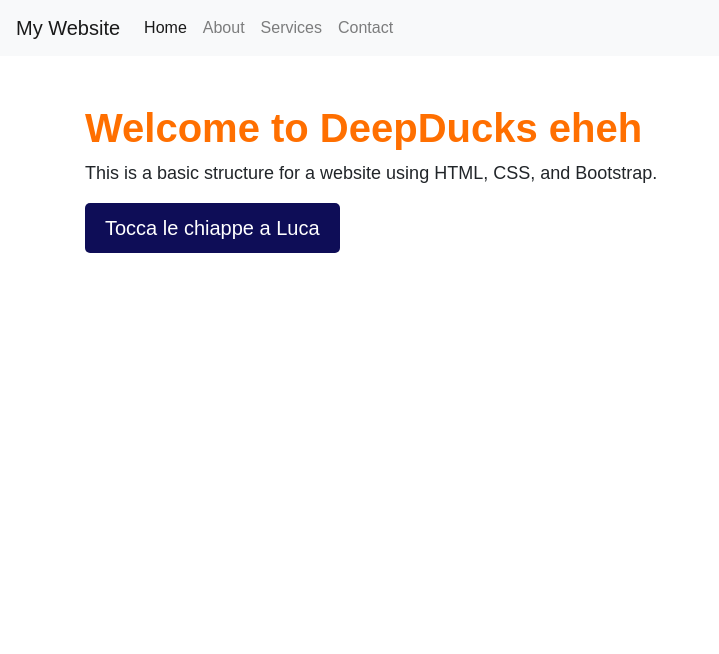
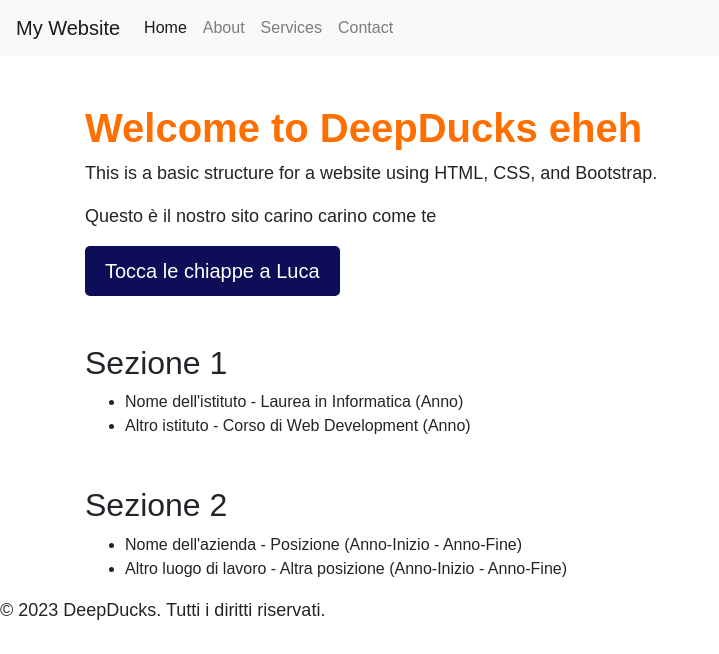
Before and after one commit to arcticronin/deepducks, a website: page gui/index.html in a window 1280 px wide. Shown: the whole page, without its empty margins (0-719 px from the left). Drawn offline with nearby package versions, Linux system fonts and the light colour scheme.

Commit message:
Aggiornamenti veloci pranzo

```diff
--- a/gui/index.html
+++ b/gui/index.html
@@ -38,13 +38,35 @@
     <div class="container mt-5">
         <h1>Welcome to DeepDucks eheh</h1>
         <p>This is a basic structure for a website using HTML, CSS, and Bootstrap.</p>
+        <p>Questo è il nostro sito carino carino come te</p>
         <!-- Fancy Button -->
         <a href="#" class="btn btn-primary btn-fancy btn-lg">Tocca le chiappe a Luca</a>
+    </div>
+
+    <div class="container mt-5">
+        <h2>Sezione 1</h2>
+        <ul>
+            <li>Nome dell'istituto - Laurea in Informatica (Anno)</li>
+            <li>Altro istituto - Corso di Web Development (Anno)</li>
+        </ul>
+    </div>
+
+    <div class="container mt-5">
+        <h2>Sezione 2</h2>
+        <ul>
+            <li>Nome dell'azienda - Posizione (Anno-Inizio - Anno-Fine)</li>
+            <li>Altro luogo di lavoro - Altra posizione (Anno-Inizio - Anno-Fine)</li>
+        </ul>
     </div>
 
     <!-- Bootstrap JavaScript and jQuery (required for some Bootstrap features) -->
     <script src="https://ajax.googleapis.com/ajax/libs/jquery/3.5.1/jquery.min.js"></script>
     <script src="https://cdnjs.cloudflare.com/ajax/libs/popper.js/1.16.0/umd/popper.min.js"></script>
     <script src="https://maxcdn.bootstrapcdn.com/bootstrap/4.5.2/js/bootstrap.min.js"></script>
+
+    <footer>
+        <p>&copy; 2023 DeepDucks. Tutti i diritti riservati.</p>
+        <!-- Puoi aggiungere ulteriori informazioni nel footer qui -->
+    </footer>
 </body>
 </html>
```
